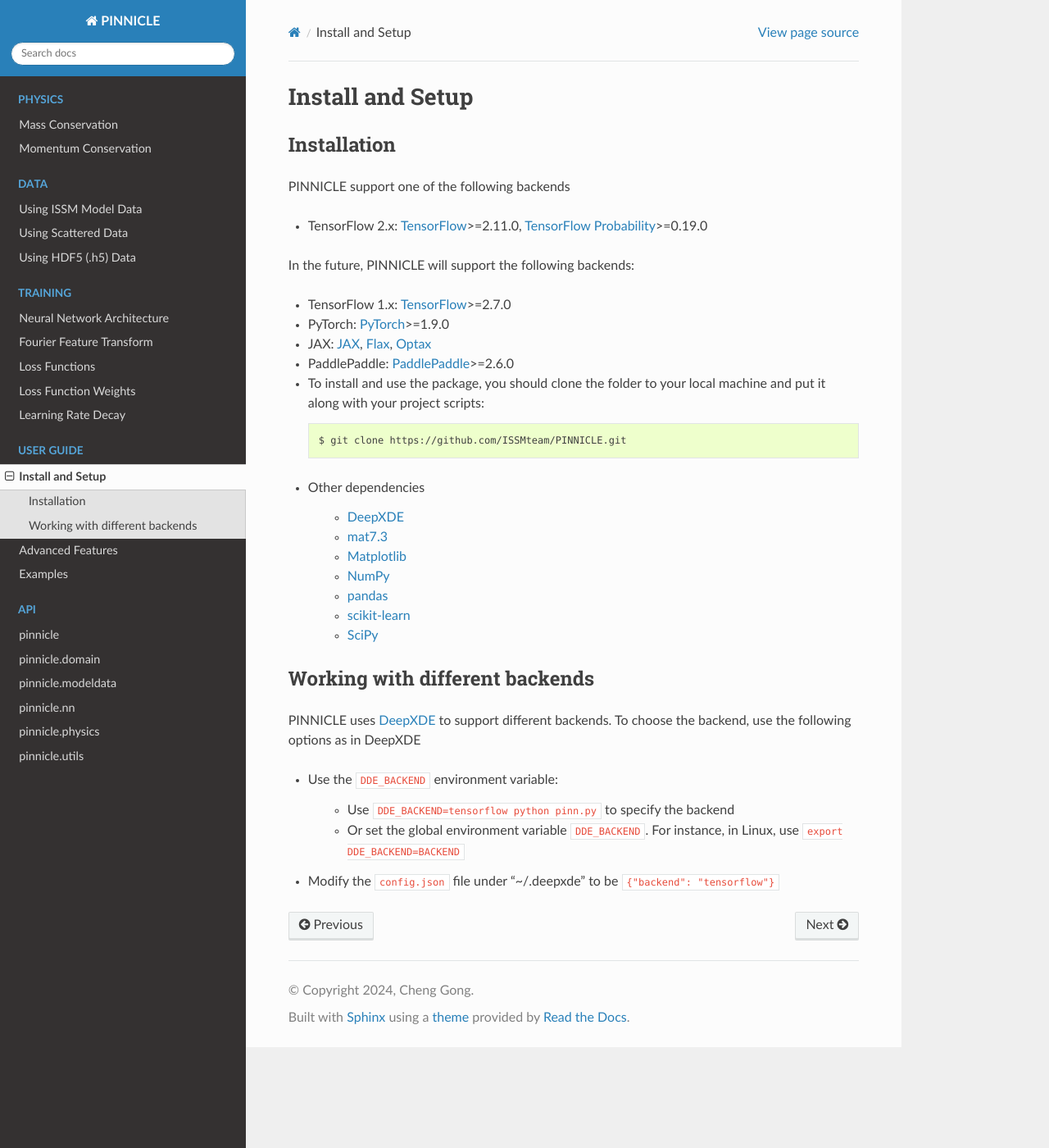
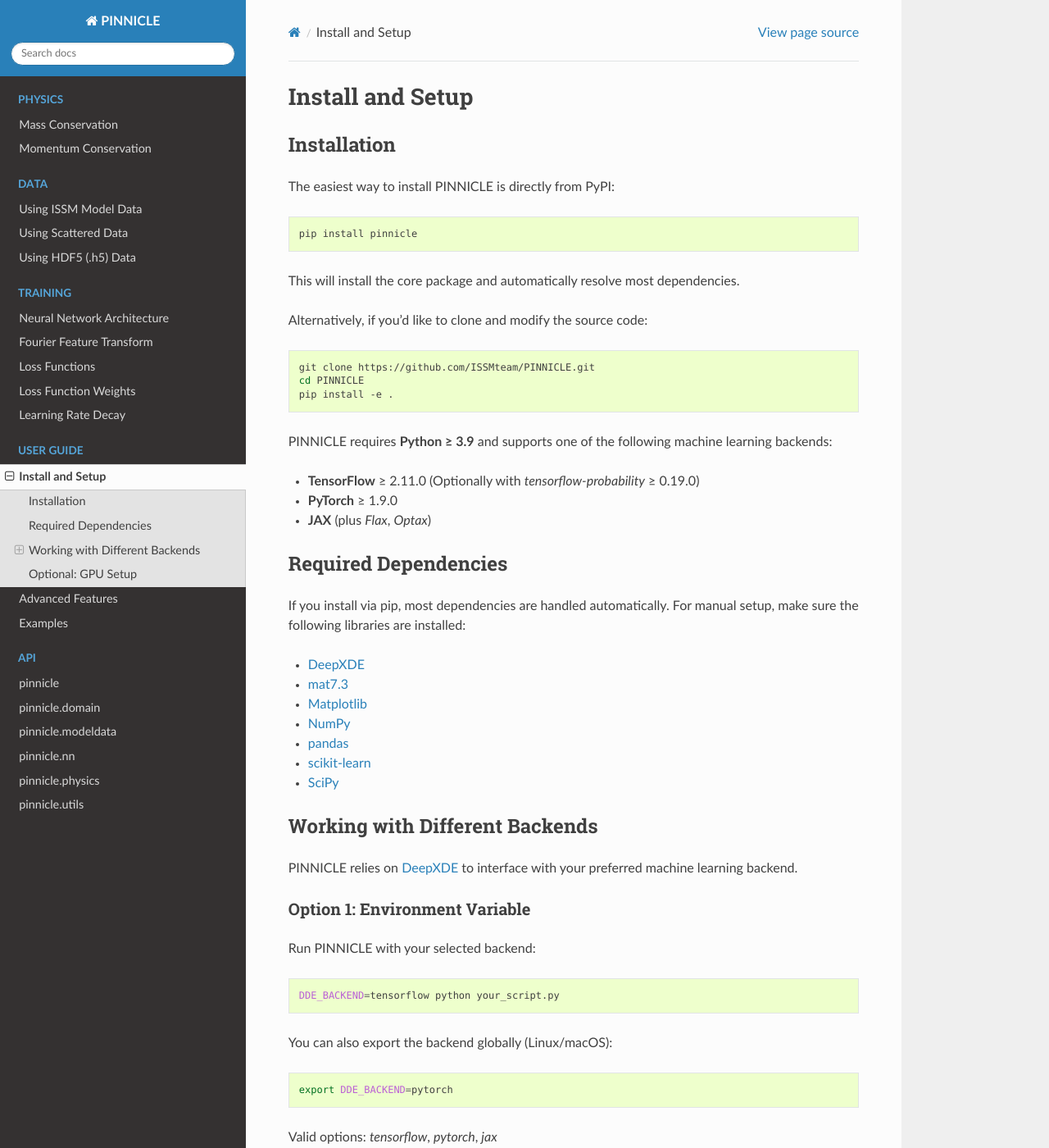
Before and after one commit to ISSMteam/PINNICLE, a Sphinx documentation site: the page built from docs/installation.rst, in a window 1280 px wide and 1400 px high. Shown: the whole window at 82% size. Built offline with Sphinx 7.4.7 and the Read the Docs theme 3.1.0, drawn with Linux system fonts in a browser that asks for light colours; pages that are not in the unit, such as notebooks, are missing from menus; some of the changed text lies outside the part shown.

Commit message:
update installation

```diff
--- a/docs/installation.rst
+++ b/docs/installation.rst
@@ -1,45 +1,92 @@
+.. _installation:
+
 Install and Setup
 =================
-
 
 Installation
 ------------
 
-PINNICLE support one of the following backends
+The easiest way to install PINNICLE is directly from PyPI:
 
-- TensorFlow 2.x: `TensorFlow <https://www.tensorflow.org>`_>=2.11.0, `TensorFlow Probability <https://www.tensorflow.org/probability>`_>=0.19.0
+.. code-block:: bash
 
-In the future, PINNICLE will support the following backends:
+   pip install pinnicle
 
-- TensorFlow 1.x: `TensorFlow <https://www.tensorflow.org>`_>=2.7.0
-- PyTorch: `PyTorch <https://pytorch.org>`_>=1.9.0
-- JAX: `JAX <https://jax.readthedocs.io>`_, `Flax <https://flax.readthedocs.io>`_, `Optax <https://optax.readthedocs.io>`_
-- PaddlePaddle: `PaddlePaddle <https://www.paddlepaddle.org.cn/en>`_>=2.6.0
+This will install the core package and automatically resolve most dependencies.
 
-- To install and use the package, you should clone the folder to your local machine and put it along with your project scripts::
+Alternatively, if you'd like to clone and modify the source code:
 
-    $ git clone https://github.com/ISSMteam/PINNICLE.git
+.. code-block:: bash
 
-* Other dependencies
+   git clone https://github.com/ISSMteam/PINNICLE.git
+   cd PINNICLE
+   pip install -e .
 
-    - `DeepXDE <https://github.com/lululxvi/deepxde>`_
-    - `mat7.3 <https://github.com/skjerns/mat7.3>`_
-    - `Matplotlib <https://matplotlib.org>`_
-    - `NumPy <http://www.numpy.org>`_
-    - `pandas <https://pandas.pydata.org>`_
-    - `scikit-learn <https://scikit-learn.org>`_
-    - `SciPy <https://www.scipy.org>`_
+PINNICLE requires **Python ≥ 3.9** and supports one of the following machine learning backends:
+
+- **TensorFlow** ≥ 2.11.0
+  (Optionally with `tensorflow-probability` ≥ 0.19.0)
+
+- **PyTorch** ≥ 1.9.0
+
+- **JAX** (plus `Flax`, `Optax`)
+
+Required Dependencies
+---------------------
+
+If you install via pip, most dependencies are handled automatically. For manual setup, make sure the following libraries are installed:
+
+- `DeepXDE <https://github.com/lululxvi/deepxde>`_
+- `mat7.3 <https://github.com/skjerns/mat7.3>`_
+- `Matplotlib <https://matplotlib.org>`_
+- `NumPy <http://www.numpy.org>`_
+- `pandas <https://pandas.pydata.org>`_
+- `scikit-learn <https://scikit-learn.org>`_
+- `SciPy <https://www.scipy.org>`_
 
 
-Working with different backends
+.. _backends:
+
+Working with Different Backends
 -------------------------------
 
-PINNICLE uses `DeepXDE <https://github.com/lululxvi/deepxde>`_ to support different backends. To choose the backend, use the following options as in DeepXDE
+PINNICLE relies on `DeepXDE <https://github.com/lululxvi/deepxde>`_ to interface with your preferred machine learning backend.
 
-* Use the ``DDE_BACKEND`` environment variable:
+Option 1: Environment Variable
+~~~~~~~~~~~~~~~~~~~~~~~~~~~~~~
 
-    - Use  ``DDE_BACKEND=tensorflow python pinn.py`` to specify the backend
+Run PINNICLE with your selected backend:
 
-    - Or set the global environment variable ``DDE_BACKEND``. For instance, in Linux, use ``export DDE_BACKEND=BACKEND``
+.. code-block:: bash
 
-* Modify the ``config.json`` file under "~/.deepxde" to be ``{"backend": "tensorflow"}``
+   DDE_BACKEND=tensorflow python your_script.py
+
+You can also export the backend globally (Linux/macOS):
+
+.. code-block:: bash
+
+   export DDE_BACKEND=pytorch
+
+Valid options: `tensorflow`, `pytorch`, `jax`
+
+Option 2: Config File
+~~~~~~~~~~~~~~~~~~~~~
+
+Create or edit ``~/.deepxde/config.json``:
+
+.. code-block:: json
+
+   {
+     "backend": "tensorflow"
+   }
+
+This sets the default backend for all runs.
+
+Optional: GPU Setup
+-------------------
+
+To run large models efficiently, install the GPU-enabled version of your backend.
+
+- `TensorFlow GPU Guide <https://www.tensorflow.org/install/gpu>`_
+- `PyTorch CUDA Installation <https://pytorch.org/get-started/locally/>`_
+- `JAX GPU Setup <https://github.com/google/jax#installation>`_
```
